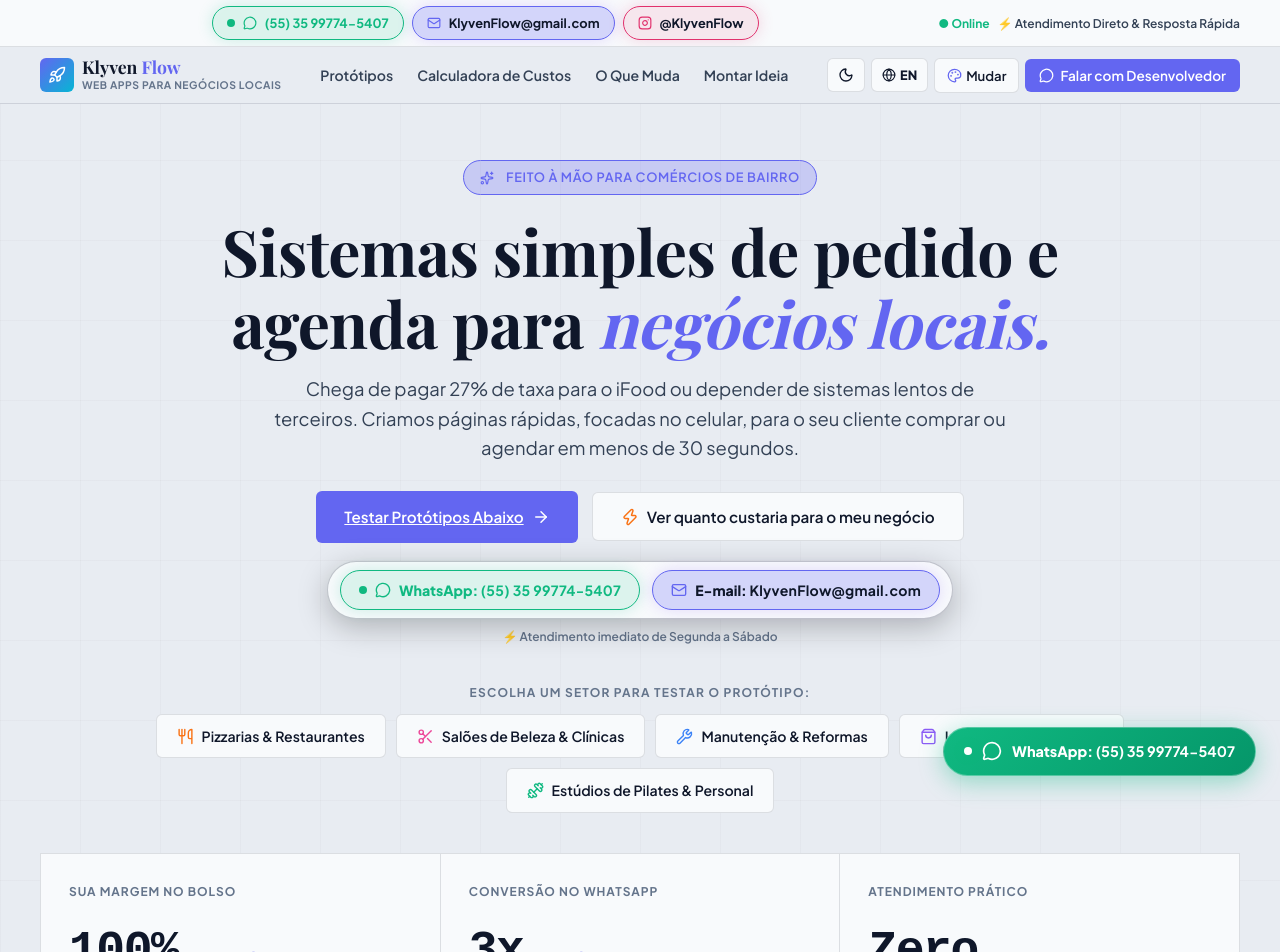
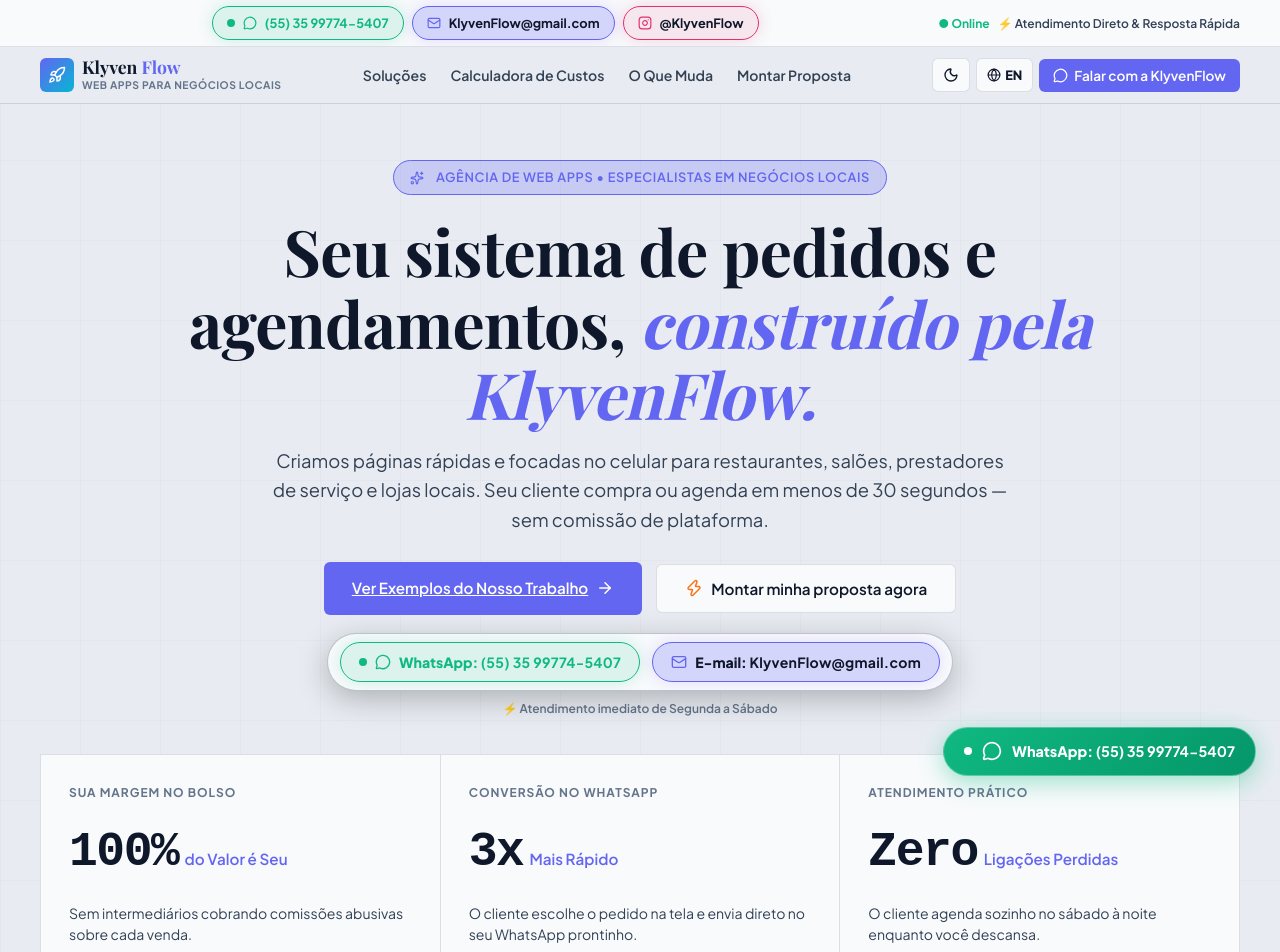
Before and after one commit to Bobby1327/KlyvenFlow, a React (Vite) app: page / in a window 1280 px wide. Shown: the top 952 px of the page. Built offline with nearby package versions, Linux system fonts and the light colour scheme; a web font is replaced by a local one.

Commit message:
official-business-site-rebrand

```diff
--- a/src/App.jsx
+++ b/src/App.jsx
@@ -12,10 +12,10 @@ import ContactModal from './components/ContactModal';
 import Footer from './components/Footer';
 
 export default function App() {
-  const [lang, setLang] = useState('pt'); // Default to Portuguese ('pt')
-  const [isLightMode, setIsLightMode] = useState(true); // Default to Light Mode as main version
+  const [lang, setLang] = useState('pt');
+  const [isLightMode, setIsLightMode] = useState(true);
   const [activeIndustry, setActiveIndustry] = useState('restaurant');
-  const [isThemeModalOpen, setIsThemeModalOpen] = useState(false);
+  // const [isThemeModalOpen, setIsThemeModalOpen] = useState(false); // Internal dev tool — hidden from public
   const [isContactModalOpen, setIsContactModalOpen] = useState(false);
 
   const [currentTheme, setCurrentTheme] = useState({
@@ -124,7 +124,6 @@ export default function App() {
         setLang={setLang}
         isLightMode={isLightMode}
         onToggleTheme={handleToggleTheme}
-        onOpenThemeModal={() => setIsThemeModalOpen(true)}
         onOpenContactModal={() => setIsContactModalOpen(true)}
       />
 
@@ -172,14 +171,14 @@ export default function App() {
         onOpenContactModal={() => setIsContactModalOpen(true)}
       />
 
-      {/* Modals */}
-      <ThemeCustomizerModal
+      {/* ThemeCustomizerModal — internal dev tool, not shown to public visitors */}
+      {/* <ThemeCustomizerModal
         lang={lang}
         isOpen={isThemeModalOpen}
         onClose={() => setIsThemeModalOpen(false)}
         currentTheme={currentTheme}
         onSelectTheme={handleSelectTheme}
-      />
+      /> */}
 
       <ContactModal
         lang={lang}
--- a/src/components/Header.jsx
+++ b/src/components/Header.jsx
@@ -156,16 +156,6 @@ export default function Header({ lang, setLang, isLightMode, onToggleTheme, onOp
               <span style={{ fontWeight: '800' }}>{lang === 'pt' ? 'EN' : 'PT'}</span>
             </button>
 
-            {/* Theme Picker - Desktop only */}
-            <button
-              onClick={onOpenThemeModal}
-              className="btn-secondary hide-mobile"
-              title={lang === 'pt' ? 'Mudar tom visual' : 'Change brand colors'}
-              style={{ padding: '8px 12px', fontSize: '0.82rem', flexShrink: 0, display: 'flex', alignItems: 'center', gap: '4px' }}
-            >
-              <Palette size={15} color="var(--theme-accent)" />
-              <span>{t.testBrandColors.split(' ')[0]}</span>
-            </button>
 
             {/* Primary CTA */}
             <button
@@ -243,26 +233,17 @@ export default function Header({ lang, setLang, isLightMode, onToggleTheme, onOp
             </div>
 
             {/* Mobile Utility Actions */}
-            <div style={{ display: 'grid', gridTemplateColumns: '1fr 1fr', gap: '8px', marginBottom: '8px' }}>
+            <div style={{ display: 'flex', gap: '8px', marginBottom: '8px' }}>
               {/* Language Switch */}
               <button
                 onClick={() => setLang(lang === 'pt' ? 'en' : 'pt')}
                 className="btn-secondary"
-                style={{ padding: '10px', fontSize: '0.85rem', justifyContent: 'center' }}
+                style={{ padding: '10px', fontSize: '0.85rem', justifyContent: 'center', flex: 1 }}
               >
                 <Globe size={15} />
                 <span>{lang === 'pt' ? 'English (EN)' : 'Português (PT)'}</span>
               </button>
 
-              {/* Theme Palette */}
-              <button
-                onClick={() => { setMobileNavOpen(false); onOpenThemeModal(); }}
-                className="btn-secondary"
-                style={{ padding: '10px', fontSize: '0.85rem', justifyContent: 'center' }}
-              >
-                <Palette size={15} color="var(--theme-accent)" />
-                <span>{lang === 'pt' ? 'Cores da Marca' : 'Color Palette'}</span>
-              </button>
             </div>
 
             {/* Big CTA */}
--- a/src/components/Hero.jsx
+++ b/src/components/Hero.jsx
@@ -1,6 +1,6 @@
 import React from 'react';
-import { ArrowRight, Sparkles, Utensils, Scissors, Wrench, ShoppingBag, Dumbbell, Zap, MessageCircle, Mail } from 'lucide-react';
-import { TRANSLATIONS, INDUSTRIES } from '../data/showcaseData';
+import { ArrowRight, Sparkles, Zap, MessageCircle, Mail } from 'lucide-react';
+import { TRANSLATIONS } from '../data/showcaseData';
 
 export default function Hero({ lang, onOpenContactModal, onSelectIndustry }) {
   const t = TRANSLATIONS[lang];
@@ -11,21 +11,6 @@ export default function Hero({ lang, onOpenContactModal, onSelectIndustry }) {
     { label: t.metricHoursTitle, value: t.metricHoursValue, suffix: t.metricHoursSuffix, sub: t.metricHoursSub },
   ];
 
-  const getIndustryLabel = (ind) => {
-    if (lang === 'pt') return ind.namePt;
-    return ind.name;
-  };
-
-  const getIcon = (iconName) => {
-    switch (iconName) {
-      case 'Utensils': return Utensils;
-      case 'Scissors': return Scissors;
-      case 'Wrench': return Wrench;
-      case 'ShoppingBag': return ShoppingBag;
-      case 'Dumbbell': return Dumbbell;
-      default: return Utensils;
-    }
-  };
 
   return (
     <section style={{ padding: 'clamp(36px, 6vw, 56px) 16px clamp(28px, 4vw, 44px) 16px', position: 'relative', borderBottom: '1px solid var(--border-line)' }}>
@@ -106,41 +91,6 @@ export default function Hero({ lang, onOpenContactModal, onSelectIndustry }) {
           </span>
         </div>
 
-        {/* Industry Quick Selector */}
-        <div style={{ marginBottom: '40px', textAlign: 'center' }}>
-          <div style={{ fontSize: '0.75rem', textTransform: 'uppercase', letterSpacing: '0.1em', color: 'var(--text-dim)', marginBottom: '12px', fontWeight: '700' }}>
-            {t.heroQuickLinks}
-          </div>
-          <div className="industry-quick-links" style={{ display: 'flex', justifyContent: 'center', gap: '10px', flexWrap: 'wrap' }}>
-            {INDUSTRIES.map((item) => {
-              const IconComponent = getIcon(item.icon);
-              return (
-                <a
-                  key={item.id}
-                  href="#showcase"
-                  onClick={() => onSelectIndustry(item.id)}
-                  className="glass-card"
-                  style={{
-                    padding: '10px 20px',
-                    borderRadius: '6px',
-                    textDecoration: 'none',
-                    color: 'var(--text-main)',
-                    display: 'flex',
-                    alignItems: 'center',
-                    gap: '8px',
-                    fontWeight: '600',
-                    fontSize: '0.88rem',
-                    background: 'var(--bg-card)',
-                    border: '1px solid var(--border-line)'
-                  }}
-                >
-                  <IconComponent size={17} color={item.accentColor} />
-                  <span>{getIndustryLabel(item)}</span>
-                </a>
-              );
-            })}
-          </div>
-        </div>
 
         {/* Metric Cards Banner - Editorial Grid layout */}
         <div className="editorial-grid" style={{ background: 'var(--bg-card)', borderTop: '1px solid var(--border-line)', borderLeft: '1px solid var(--border-line)' }}>
--- a/src/components/IndustryShowcase.jsx
+++ b/src/components/IndustryShowcase.jsx
@@ -186,7 +186,7 @@ export default function IndustryShowcase({ lang, activeIndustry, onSelectIndustr
 
             <div className="browser-device-status-indicator">
               <span style={{ width: '6px', height: '6px', borderRadius: '50%', backgroundColor: '#10b981', display: 'inline-block' }} />
-              <span>{lang === 'pt' ? 'PROTÓTIPO ATIVO' : 'LIVE DEMO'}</span>
+              <span>{t.livePrototypeBadge}</span>
             </div>
           </div>
 
--- a/src/data/showcaseData.js
+++ b/src/data/showcaseData.js
@@ -1,19 +1,19 @@
 export const TRANSLATIONS = {
   pt: {
     // Header & Hero
-    navDemos: 'Protótipos',
+    navDemos: 'Soluções',
     navRoi: 'Calculadora de Custos',
     navComparison: 'O Que Muda',
-    navProposal: 'Montar Ideia',
-    bookConsultation: 'Falar com Desenvolvedor',
+    navProposal: 'Montar Proposta',
+    bookConsultation: 'Falar com a KlyvenFlow',
     testBrandColors: 'Mudar Cor Visual',
-    heroBadge: 'Feito à mão para comércios de bairro',
-    heroTitlePart1: 'Sistemas simples de pedido e agenda para',
-    heroTitlePart2: 'negócios locais.',
-    heroSub: 'Chega de pagar 27% de taxa para o iFood ou depender de sistemas lentos de terceiros. Criamos páginas rápidas, focadas no celular, para o seu cliente comprar ou agendar em menos de 30 segundos.',
-    heroCtaPrimary: 'Testar Protótipos Abaixo',
-    heroCtaSecondary: 'Ver quanto custaria para o meu negócio',
-    heroQuickLinks: 'Escolha um setor para testar o protótipo:',
+    heroBadge: 'Agência de Web Apps • Especialistas em Negócios Locais',
+    heroTitlePart1: 'Seu sistema de pedidos e agendamentos,',
+    heroTitlePart2: 'construído pela KlyvenFlow.',
+    heroSub: 'Criamos páginas rápidas e focadas no celular para restaurantes, salões, prestadores de serviço e lojas locais. Seu cliente compra ou agenda em menos de 30 segundos — sem comissão de plataforma.',
+    heroCtaPrimary: 'Ver Exemplos do Nosso Trabalho',
+    heroCtaSecondary: 'Montar minha proposta agora',
+    heroQuickLinks: 'Veja como ficaria para o seu setor:',
 
     // Metrics
     metricSavedCommissionTitle: 'Sua Margem no Bolso',
@@ -32,13 +32,13 @@ export const TRANSLATIONS = {
     metricHoursSub: 'O cliente agenda sozinho no sábado à noite enquanto você descansa.',
 
     // Showcase General
-    showcaseBadge: 'Protótipos que você pode mexer',
-    showcaseTitlePart1: 'Como funciona no',
-    showcaseTitlePart2: 'mundo real',
-    showcaseSub: 'Toque nos botões do protótipo abaixo como se estivesse no celular do seu cliente. É exatamente essa velocidade que eles vão sentir.',
+    showcaseBadge: 'Exemplos do Nosso Trabalho',
+    showcaseTitlePart1: 'Como funciona o sistema que',
+    showcaseTitlePart2: 'construímos para você',
+    showcaseSub: 'Explore os sistemas abaixo como se fosse seu cliente. É exatamente essa velocidade e experiência que eles vão ter.',
     keyProblemSolved: 'O que resolvemos para',
     quickStatsTitle: 'Métricas Reais',
-    livePrototypeBadge: 'PROTÓTIPO ATIVO',
+    livePrototypeBadge: 'EXEMPLO REAL',
 
     // Restaurant Demo
     restOpenStatus: 'Recebendo pedidos agora no WhatsApp',
@@ -186,14 +186,14 @@ export const TRANSLATIONS = {
     compOldSub: 'Lento, confuso e perde vendas',
     compNewTitle: 'Seu Web App Dedicado',
     compNewSub: '⚡ Rápido, direto e fácil para o cliente',
-    compFooterText: 'Quer um sistema simples rodando no seu negócio?',
-    compFooterSub: 'Nós desenhamos, desenvolvemos e colocamos no ar em poucos dias. Sem complicação técnica.',
+    compFooterText: 'Pronto para escalar a operação com tecnologia própria?',
+    compFooterSub: 'A KlyvenFlow entrega sua infraestrutura digital completa de forma ágil e sem fricção técnica ou taxas abusivas por transação.',
     compCta: 'Quero modernizar meu negócio',
 
     // Proposal Builder
-    propBadge: 'Calculador de ideias',
-    propTitle: 'Monte o pacote ideal para o seu negócio',
-    propSub: 'Selecione o modelo do seu negócio e as ferramentas que você precisa. O investimento começa a partir de R$ 799 e o valor final é definido após uma conversa rápida com a gente.',
+    propBadge: 'Configurador de Soluções',
+    propTitle: 'Configure sua solução empresarial personalizada',
+    propSub: 'Selecione o segmento e os módulos operacionais necessários. Projeções de investimento a partir de R$ 699, com validação técnica sob medida.',
     propStep1: '1. Modelo de Negócio',
     propStep2: '2. Ferramentas Desejadas',
     propStep3: '3. Prazo de entrega ideal',
@@ -260,19 +260,19 @@ export const TRANSLATIONS = {
   },
   en: {
     // Header & Hero
-    navDemos: 'Prototypes',
+    navDemos: 'Solutions',
     navRoi: 'Cost Calculator',
     navComparison: 'What Changes',
     navProposal: 'Build Proposal',
-    bookConsultation: 'Talk to Developer',
+    bookConsultation: 'Contact KlyvenFlow',
     testBrandColors: 'Change Theme Color',
-    heroBadge: 'Handcrafted for neighborhood shops',
-    heroTitlePart1: 'Simple ordering and booking tools for',
-    heroTitlePart2: 'local business.',
-    heroSub: 'Stop giving away 30% to delivery platforms or struggling with clunky booking software. We build fast, mobile-focused landing systems where your customers can order or book in under 30 seconds.',
-    heroCtaPrimary: 'Test Prototypes Below',
-    heroCtaSecondary: 'See what it costs for my shop',
-    heroQuickLinks: 'Select a category to test the preview:',
+    heroBadge: 'Web App Agency • Local Business Specialists',
+    heroTitlePart1: 'Your ordering and booking system,',
+    heroTitlePart2: 'built by KlyvenFlow.',
+    heroSub: 'We build fast, mobile-first pages for restaurants, salons, contractors and local shops. Your customers order or book in under 30 seconds — with zero platform commission.',
+    heroCtaPrimary: 'See Examples of Our Work',
+    heroCtaSecondary: 'Build my proposal now',
+    heroQuickLinks: 'See how it would look for your sector:',
 
     // Metrics
     metricSavedCommissionTitle: 'Your Profit Stays Yours',
@@ -291,13 +291,13 @@ export const TRANSLATIONS = {
     metricHoursSub: 'Clients book slot online on Saturday night while you are enjoying your weekend.',
 
     // Showcase General
-    showcaseBadge: 'Working Prototypes',
-    showcaseTitlePart1: 'How it works in the',
-    showcaseTitlePart2: 'real world',
-    showcaseSub: 'Interact with the demo previews below. This is exactly the speed and look your customer will feel on their phone.',
+    showcaseBadge: 'Examples of Our Work',
+    showcaseTitlePart1: 'How the system we build',
+    showcaseTitlePart2: 'works for you',
+    showcaseSub: 'Explore the demos below as if you were your own customer. This is exactly the speed and experience they will get.',
     keyProblemSolved: 'What we solve for',
     quickStatsTitle: 'Real Metrics',
-    livePrototypeBadge: 'LIVE DEMO',
+    livePrototypeBadge: 'REAL EXAMPLE',
 
     // Restaurant Demo
     restOpenStatus: 'Taking orders now directly via WhatsApp',
@@ -445,14 +445,14 @@ export const TRANSLATIONS = {
     compOldSub: 'Slow, clunky, loses orders',
     compNewTitle: 'Your Dedicated Web App',
     compNewSub: '⚡ Fast, direct and dead-simple for clients',
-    compFooterText: 'Need a simple system running in your business?',
-    compFooterSub: 'We design, build, and deploy it in days. No complex hosting headaches, no licensing fees.',
+    compFooterText: 'Ready to have your own system running in your business?',
+    compFooterSub: 'KlyvenFlow designs, builds, and deploys it in days. No complex hosting headaches, no abusive fees.',
     compCta: 'Get my direct web app',
 
     // Proposal Builder
-    propBadge: 'Scope calculator',
-    propTitle: 'Build your own custom feature package',
-    propSub: 'Select your business model and the features you need. Investment starts at $799 and the final price is set after a quick conversation about your specific requirements.',
+    propBadge: 'Build Your Proposal',
+    propTitle: 'Build your custom KlyvenFlow proposal',
+    propSub: 'Select your business model and the features you need. Investment starts at $699 and the final price is set after a quick conversation about your specific requirements.',
     propStep1: '1. Select Business Sector',
     propStep2: '2. Select Features Needed',
     propStep3: '3. Delivery timeline preference',
```
Also changed, not shown: index.html (+7 -2 lines).
